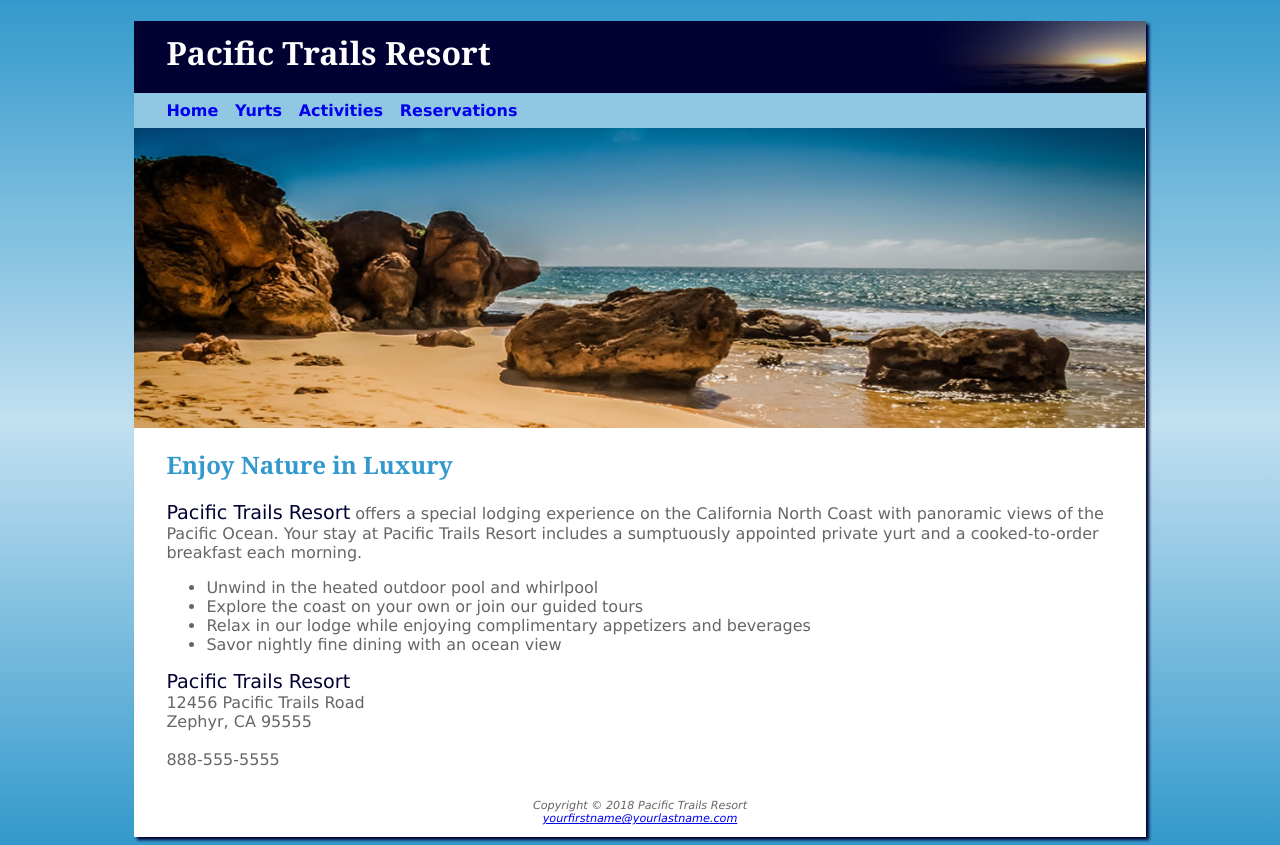
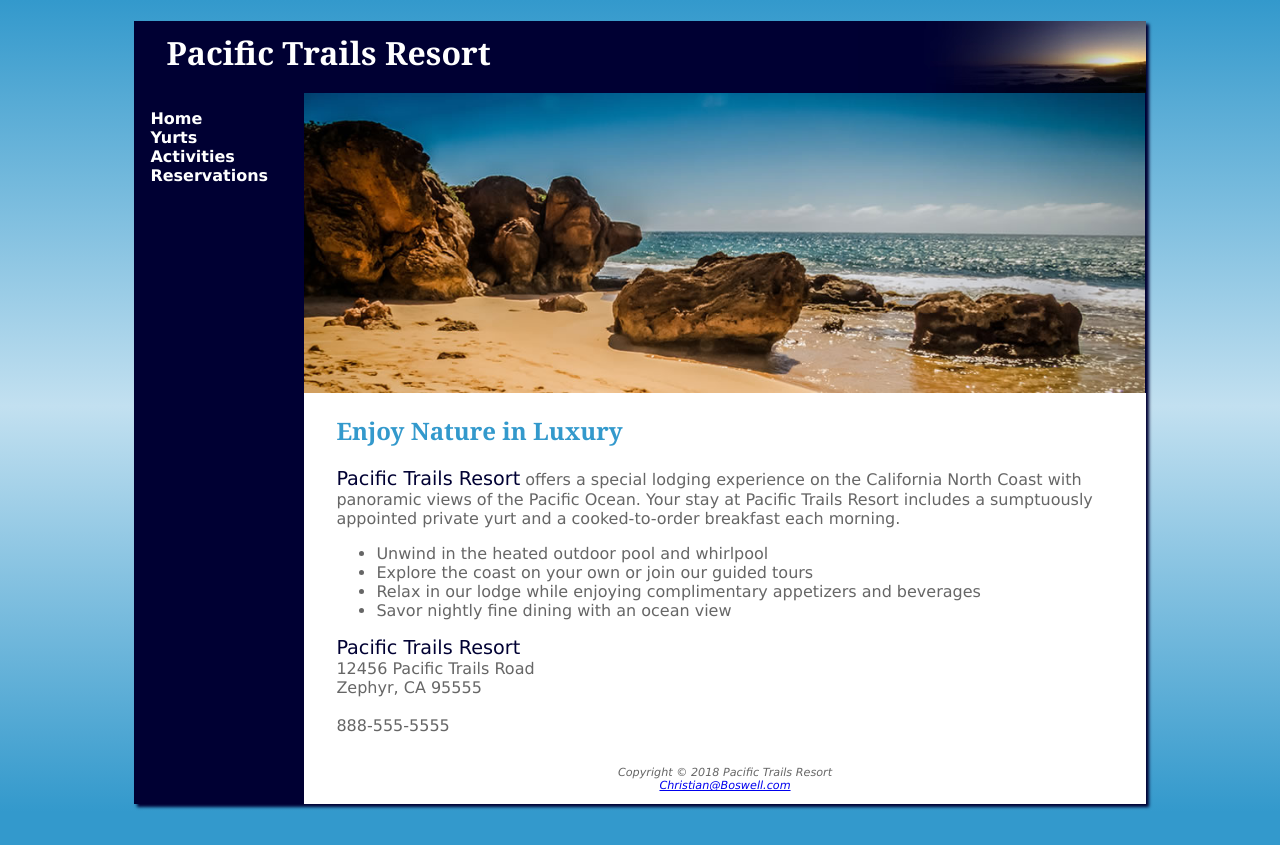
Before and after one commit to 44144-Sp22/ch6casestudy-teamplayer720, a plain HTML site: page index.html in a window 1280 px wide. After the commit the page ends 812 px from the top, so only its background shows below. Drawn offline with Linux system fonts and the light colour scheme.

Commit message:
Chapter 6 Case Study

```diff
--- a/index.html
+++ b/index.html
@@ -1,20 +1,24 @@
 <!DOCTYPE html>
 <html lang="en">
+
 <head>
   <title>Pacific Trails Resort</title>
   <meta charset="utf-8">
   <link rel="stylesheet" href="pacific.css">
 </head>
+
 <body>
   <div id="wrapper">
     <header>
       <h1>Pacific Trails Resort</h1>
     </header>
     <nav>
-<a href="index.html">Home</a> &nbsp;
-<a href="yurts.html">Yurts</a> &nbsp;
-<a href="activities.html">Activities</a> &nbsp;
-<a href="reservations.html">Reservations</a>
+      <ul>
+        <li><a href="index.html">Home</a></li>
+        <li><a href="yurts.html">Yurts</a></li>
+        <li><a href="activities.html">Activities</a></li>
+        <li><a href="reservations.html">Reservations</a></li>
+      </ul>
     </nav>
     <div id="homehero">
     </div>
@@ -37,8 +41,9 @@ Zephyr, CA 95555<br><br>
     </main>
     <footer>
       Copyright &copy; 2018 Pacific Trails Resort<br>
-<a href="mailto:yourfirstname@yourlastname.com">yourfirstname@yourlastname.com</a>
+      <a href="mailto:Christian@Boswell.com">Christian@Boswell.com</a>
     </footer>
   </div>
 </body>
+
 </html>
--- a/pacific.css
+++ b/pacific.css
@@ -1,14 +1,23 @@
-body { background-color: #3399CC;
+* {
+  box-sizing: border-box;
+}
+
+body {
+  background-color: #3399CC;
   color: #666666;
   font-family: Verdana, Arial, sans-serif;
-	  background-image: linear-gradient(to bottom, #3399CC,  #C2E0F0, #3399CC);
+  background-image: linear-gradient(to bottom, #3399CC, #C2E0F0, #3399CC);
 }
-header { background-color: #000033;
+
+header {
+  background-color: #000033;
   color: #FFFFFF;
   font-family: Georgia, serif;
+  display: block;
+}
 
-}
-h1 { line-height: 200%;
+h1 {
+  line-height: 200%;
   background-image: url(sunset.jpg);
   background-repeat: no-repeat;
   background-position: right;
@@ -16,49 +25,104 @@ h1 { line-height: 200%;
   height: 72px;
   margin-bottom: 0;
 }
-nav { font-weight: bold;
-      background-color: #90C7E3;
-	  padding: .5em .5em .5em 2em;
+
+nav {
+  font-weight: bold;
+  float: left;
+  width: 160px;
+  padding: 0;
+  display: block;
 }
-h2 { color: #3399CC;
+
+h2 {
+  color: #3399CC;
   font-family: Georgia, serif;
 }
-h3 { color: #000033; }
-dt { color: #000033;
+
+h3 {
+  color: #000033;
+}
+
+dt {
+  color: #000033;
   font-weight: bold;
 }
-.resort { color: #000033;
+
+.resort {
+  color: #000033;
   font-size: 1.2em;
 }
-footer { font-size: .70em;
+
+footer {
+  font-size: .70em;
   font-style: italic;
   text-align: center;
   padding: 1em;
+  background-color: #FFF;
+  margin-left: 170px;
+  display: block;
 }
-main { padding-left: 2em;
+
+main {
+  padding-left: 2em;
   padding-right: 2em;
   display: block;
+  background-color: #FFFFFF;
+  margin-left: 170px;
+  padding-top: 1px;
+  padding-bottom: 1px;
 }
-#homehero { height: 300px;
+
+#homehero {
+  height: 300px;
   background-image: url(coast.jpg);
   background-size: 100% 100%;
   background-repeat: no-repeat;
+  margin-left: 170px;
 }
-#yurthero { height: 300px;
+
+#yurthero {
+  height: 300px;
   background-image: url(yurt.jpg);
   background-size: 100% 100%;
   background-repeat: no-repeat;
+  margin-left: 170px;
 }
-#trailhero { height: 300px;
+
+#trailhero {
+  height: 300px;
   background-image: url(trail.jpg);
   background-size: 100% 100%;
   background-repeat: no-repeat;
+  margin-left: 170px;
 }
-nav a { text-decoration: none; }
-#wrapper { width: 80%;
+
+nav a {
+  text-decoration: none;
+}
+
+nav a:link {
+  color: #FFFFFF;
+}
+
+nav a:visited {
+  color: #C2E0F0;
+}
+
+nav a:hover {
+  color: #CCCCCC;
+}
+
+nav ul {
+  list-style-type: none;
+  padding-left: 1em;
+}
+
+#wrapper {
+  background-color: #000033;
+  width: 80%;
   margin-left: auto;
   margin-right: auto;
-		  background-color: #FFFFFF;
   min-width: 700px;
   max-width: 1024px;
   box-shadow: 3px 3px 3px #000033;
```
Also changed, not shown: activities.html (+10 -5 lines), yurts.html (+10 -5 lines). Lines whose indentation alone changed are shown as unchanged.
